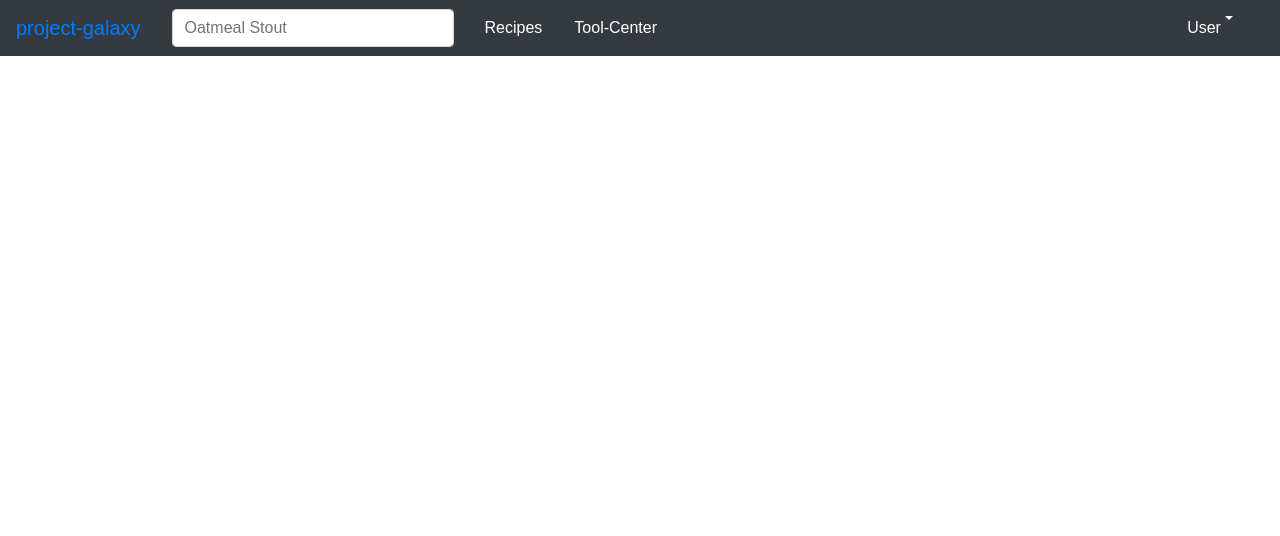
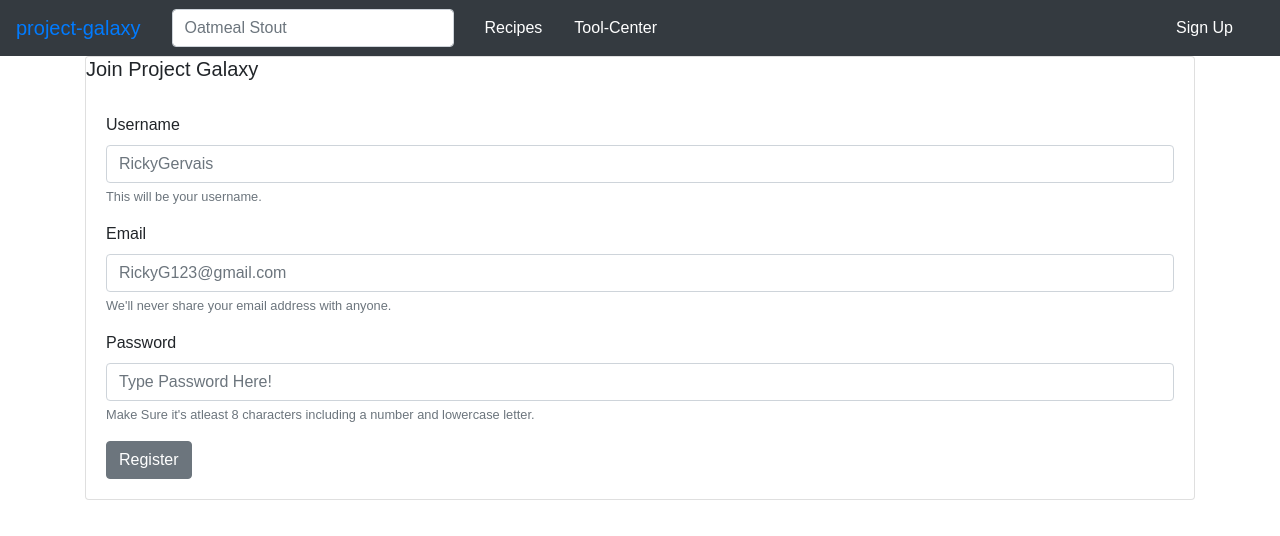
Before and after one commit to ZacharyAnderson/project-galaxy, a React (Create React App) app: page /signup in a window 1280 px wide. Shown: the top 536 px of the page. Built offline with nearby package versions, Linux system fonts and the light colour scheme.

Commit message:
Added new SignUp component, going to start using Redux for signup/login information

```diff
--- a/package.json
+++ b/package.json
@@ -6,6 +6,7 @@
     "bootstrap": "^4.1.3",
     "react": "^16.6.3",
     "react-dom": "^16.6.3",
+    "react-redux": "^6.0.0",
     "react-router-dom": "^4.3.1",
     "react-scripts-ts": "^4.0.8",
     "reactstrap": "^6.5.0"
--- a/src/components/NavBar.tsx
+++ b/src/components/NavBar.tsx
@@ -12,12 +12,39 @@ import {
 } from "reactstrap";
 import "./NavBar.css";
 
-class NavBar extends React.Component<{}> {
+interface State {
+  isLoggedIn: boolean;
+}
+
+class NavBar extends React.Component<{}, State> {
   constructor(props: {}) {
     super(props);
+    this.state = {
+      isLoggedIn: false
+    };
   }
 
   public render() {
+    let user;
+
+    if (this.state.isLoggedIn) {
+      user = (
+        <UncontrolledDropdown className="float-right">
+          <DropdownToggle nav={true} caret={true}>
+            User
+          </DropdownToggle>
+          <DropdownMenu right={true}>
+            <DropdownItem>Settings</DropdownItem>
+          </DropdownMenu>
+        </UncontrolledDropdown>
+      );
+    } else {
+      user = (
+        <NavLink className="float-right" href="/signup">
+          Sign Up
+        </NavLink>
+      );
+    }
     return (
       <div>
         <Navbar color="dark">
@@ -29,8 +56,8 @@ class NavBar extends React.Component<{}> {
           <Col sm="3">
             <Input
               type="search"
-              name="searchbar"
-              id="searchbar"
+              name="searchBar"
+              id="searchBar"
               placeholder="Oatmeal Stout"
             />
           </Col>
@@ -40,18 +67,7 @@ class NavBar extends React.Component<{}> {
           <Col sm="1.5">
             <NavLink href="/tool-center">Tool-Center</NavLink>
           </Col>
-          <Col>
-            <UncontrolledDropdown className="float-right">
-                <DropdownToggle nav={true} caret={true}>
-                    User
-                </DropdownToggle>
-                <DropdownMenu right={true}>
-                    <DropdownItem>
-                        Settings
-                    </DropdownItem>
-                </DropdownMenu>
-            </UncontrolledDropdown>
-            </Col>
+          <Col>{user}</Col>
         </Navbar>
       </div>
     );
--- /dev/null
+++ b/src/components/SignUp.tsx
@@ -0,0 +1,81 @@
+import * as React from "react";
+import {
+  Button,
+  Card,
+  CardBody,
+  CardTitle,
+  Col,
+  Container,
+  Form,
+  FormGroup,
+  FormText,
+  Input,
+  Label,
+  Row
+} from "reactstrap";
+
+class SignUp extends React.Component<{}> {
+  constructor(props: {}) {
+    super(props);
+  }
+
+  public render() {
+    return (
+      <div>
+        <Container>
+          <Row>
+            <Col>
+              <Card>
+                <CardTitle>Join Project Galaxy</CardTitle>
+                <CardBody>
+                  <Form>
+                    <FormGroup>
+                      <Label for="userName">Username</Label>
+                      <Input
+                        type="text"
+                        name="userName"
+                        id="userName"
+                        placeholder="RickyGervais"
+                      />
+                      <FormText color="muted">
+                        This will be your username.
+                      </FormText>
+                    </FormGroup>
+                    <FormGroup>
+                      <Label for="email">Email</Label>
+                      <Input
+                        type="email"
+                        name="userEmail"
+                        id="userEmail"
+                        placeholder="RickyG123@gmail.com"
+                      />
+                      <FormText color="muted">
+                        We'll never share your email address with anyone.
+                      </FormText>
+                    </FormGroup>
+                    <FormGroup>
+                      <Label for="password">Password</Label>
+                      <Input
+                        type="password"
+                        name="userPassword"
+                        id="userPassword"
+                        placeholder="Type Password Here!"
+                      />
+                      <FormText color="muted">
+                        Make Sure it's atleast 8 characters including a number
+                        and lowercase letter.
+                      </FormText>
+                    </FormGroup>
+                    <Button>Register</Button>
+                  </Form>
+                </CardBody>
+              </Card>
+            </Col>
+          </Row>
+        </Container>
+      </div>
+    );
+  }
+}
+
+export default SignUp;
--- a/src/index.tsx
+++ b/src/index.tsx
@@ -4,6 +4,7 @@ import { BrowserRouter as Router, Route } from 'react-router-dom';
 import '../node_modules/bootstrap/dist/css/bootstrap.min.css';
 import ToolCenter from '../src/components/ToolCenter';
 import App from './App';
+import SignUp from './components/SignUp';
 import './index.css';
 import registerServiceWorker from './registerServiceWorker';
 
@@ -12,6 +13,7 @@ const routing = (
     <div>
       <Route path="/" component={App} />
       <Route path="/tool-center" component={ToolCenter} />
+      <Route path="/signup" component={SignUp} />
     </div>
   </Router>
 );
```
Also changed, not shown: 1 other file (tests, documents, lock files or other folders).
